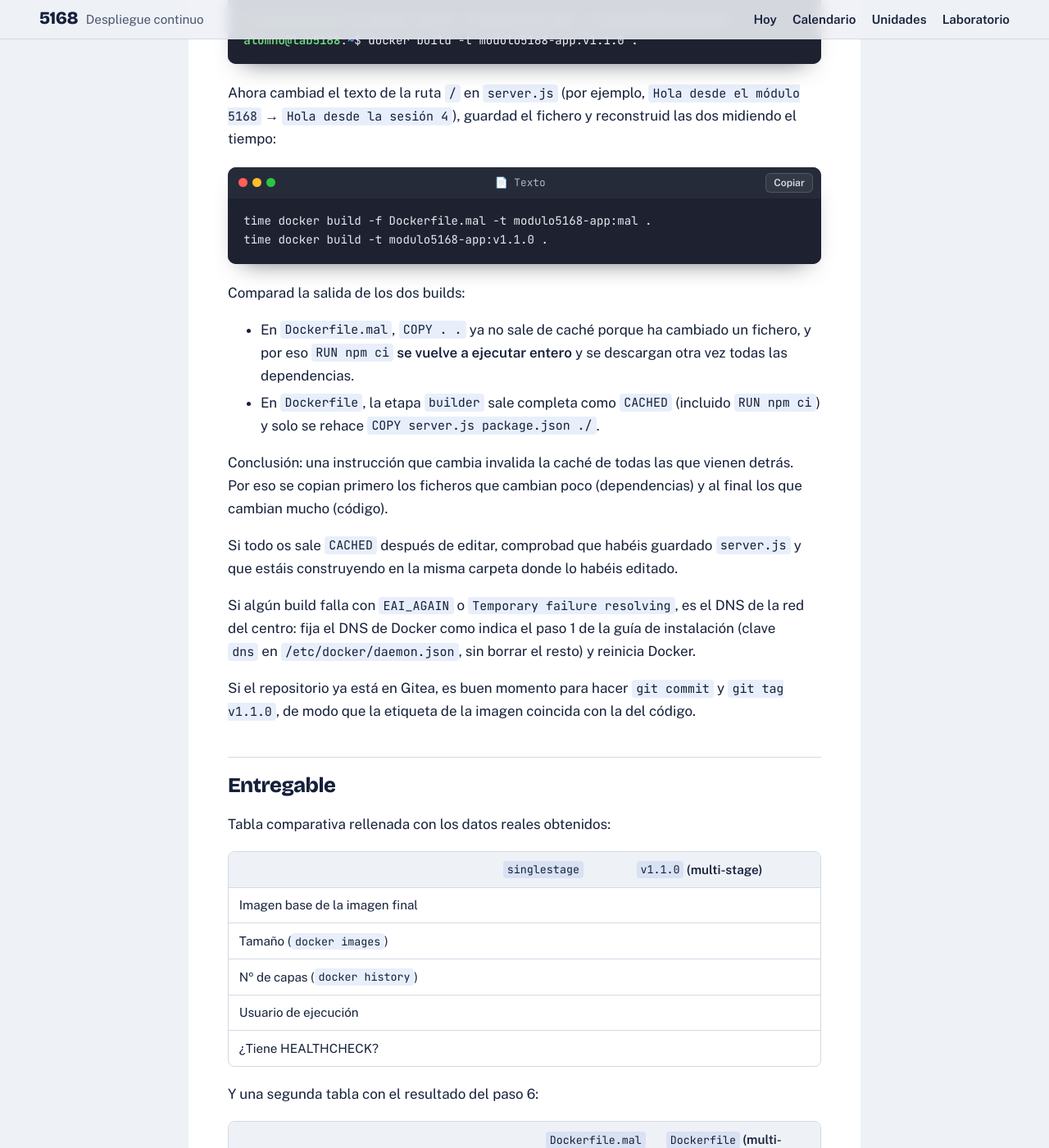
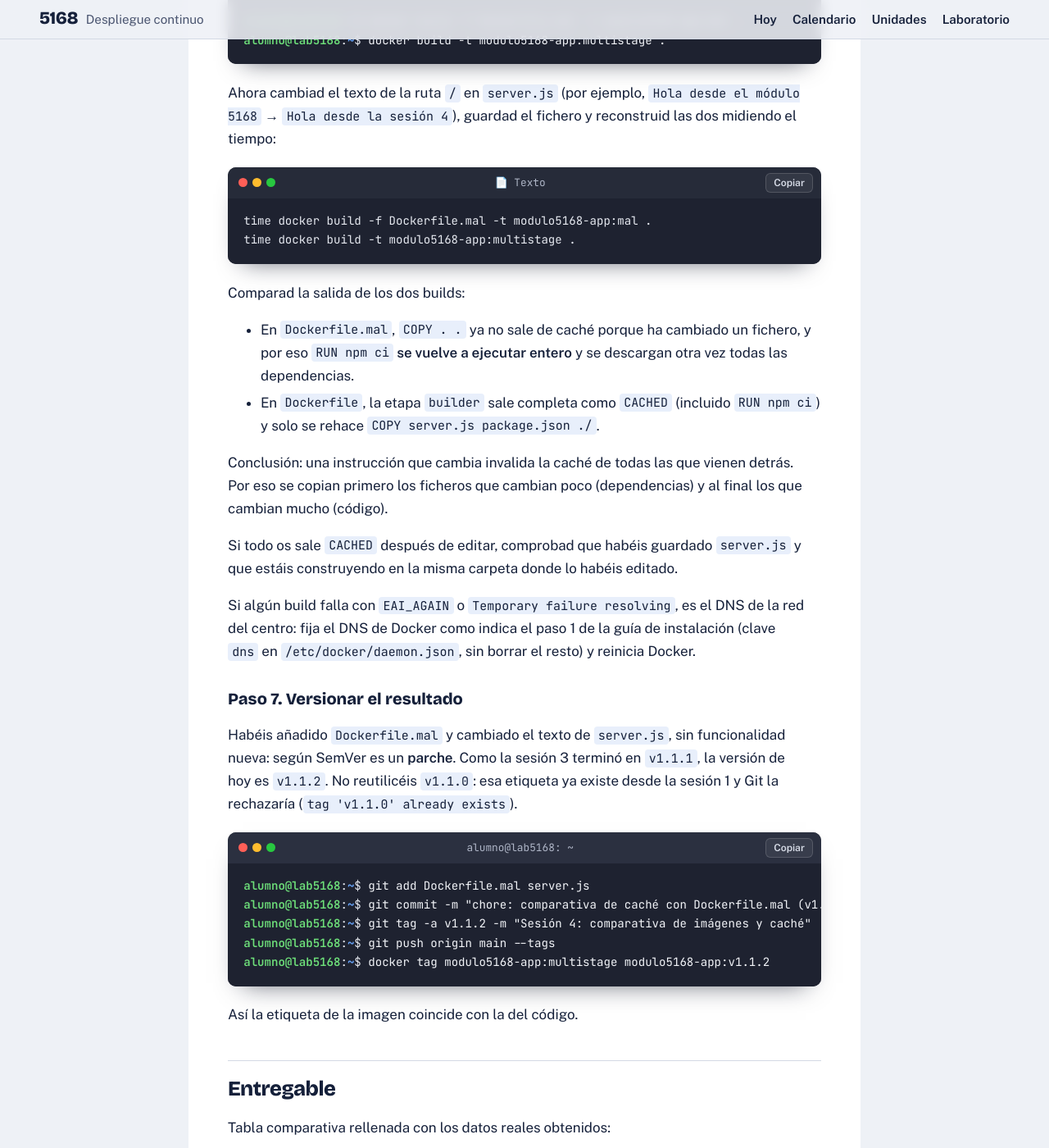
Before and after one commit to sergio79cs/modulo5168, a Jekyll site: the page built from ut01/sesion4.md, in a window 1280 px wide and 1400 px high, scrolled down 5090 px. Shown: the whole window at 82% size. Built offline with Jekyll 4.4.1, drawn with Linux system fonts in a browser that asks for light colours; our own code applies the rules of GitHub Pages for plain Markdown files; some of the changed text lies outside the part shown.

Commit message:
Sesión 4 (UT01): imagen :multistage y versionado final v1.1.2
git tag v1.1.0 fallaba porque la etiqueta existe desde la sesión 1, y la imagen retrocedía respecto a la v1.1.1 de la sesión 3. Durante la comparativa la imagen se llama :multistage; el nuevo paso 7 versiona el resultado como v1.1.2 (parche).

Co-Authored-By: Claude Opus 5.5 <noreply@anthropic.com>
Claude-Session: https://claude.ai/code/session_01Sh4Y8cSD3CdjHA22GNYgF6

````diff
--- a/ut01/sesion4.md
+++ b/ut01/sesion4.md
@@ -101,7 +101,7 @@ CMD ["node", "server.js"]
 Fijaos en qué hace cada etapa, qué copia `COPY --from=builder` y para qué sirven `USER node` y `HEALTHCHECK`.
 
 ```
-docker build -t modulo5168-app:v1.1.0 .
+docker build -t modulo5168-app:multistage .
 ```
 
 ### Paso 4. Medir y comparar
@@ -112,11 +112,11 @@ docker images | grep modulo5168-app
 
 # Capas de cada imagen
 docker history modulo5168-app:singlestage
-docker history modulo5168-app:v1.1.0
+docker history modulo5168-app:multistage
 
 # Usuario de ejecución
 docker run --rm modulo5168-app:singlestage whoami
-docker run --rm modulo5168-app:v1.1.0 whoami
+docker run --rm modulo5168-app:multistage whoami
 ```
 
 La single-stage debe responder `root`; la multi-stage, `node`.
@@ -126,7 +126,7 @@ La single-stage debe responder `root`; la multi-stage, `node`.
 ```
 docker rm -f test-app 2>/dev/null     # el contenedor de la sesión 3, si sigue en marcha
 docker run -d --name app-single -p 3002:3000 modulo5168-app:singlestage
-docker run -d --name app-multi  -p 3003:3000 modulo5168-app:v1.1.0
+docker run -d --name app-multi  -p 3003:3000 modulo5168-app:multistage
 # esperar unos segundos
 docker ps
 curl http://localhost:3003/health
@@ -152,14 +152,14 @@ Construid las dos versiones una primera vez para que quede todo en caché:
 
 ```
 docker build -f Dockerfile.mal -t modulo5168-app:mal .
-docker build -t modulo5168-app:v1.1.0 .
+docker build -t modulo5168-app:multistage .
 ```
 
 Ahora cambiad el texto de la ruta `/` en `server.js` (por ejemplo, `Hola desde el módulo 5168` → `Hola desde la sesión 4`), guardad el fichero y reconstruid las dos midiendo el tiempo:
 
 ```
 time docker build -f Dockerfile.mal -t modulo5168-app:mal .
-time docker build -t modulo5168-app:v1.1.0 .
+time docker build -t modulo5168-app:multistage .
 ```
 
 Comparad la salida de los dos builds:
@@ -173,13 +173,25 @@ Si todo os sale `CACHED` después de editar, comprobad que habéis guardado `ser
 
 Si algún build falla con `EAI_AGAIN` o `Temporary failure resolving`, es el DNS de la red del centro: fija el DNS de Docker como indica el paso 1 de la guía de instalación (clave `dns` en `/etc/docker/daemon.json`, sin borrar el resto) y reinicia Docker.
 
-Si el repositorio ya está en Gitea, es buen momento para hacer `git commit` y `git tag v1.1.0`, de modo que la etiqueta de la imagen coincida con la del código.
+### Paso 7. Versionar el resultado
+
+Habéis añadido `Dockerfile.mal` y cambiado el texto de `server.js`, sin funcionalidad nueva: según SemVer es un **parche**. Como la sesión 3 terminó en `v1.1.1`, la versión de hoy es `v1.1.2`. No reutilicéis `v1.1.0`: esa etiqueta ya existe desde la sesión 1 y Git la rechazaría (`tag 'v1.1.0' already exists`).
+
+```
+git add Dockerfile.mal server.js
+git commit -m "chore: comparativa de caché con Dockerfile.mal (v1.1.2)"
+git tag -a v1.1.2 -m "Sesión 4: comparativa de imágenes y caché"
+git push origin main --tags
+docker tag modulo5168-app:multistage modulo5168-app:v1.1.2
+```
+
+Así la etiqueta de la imagen coincide con la del código.
 
 ## Entregable
 
 Tabla comparativa rellenada con los datos reales obtenidos:
 
-|                                                         | `singlestage` | `v1.1.0` (multi-stage) |
+|                                                         | `singlestage` | `multistage`           |
 |---------------------------------------------------------|---------------|------------------------|
 | Imagen base de la imagen final                          |               |                        |
 | Tamaño (`docker images`)                                |               |                        |
````
